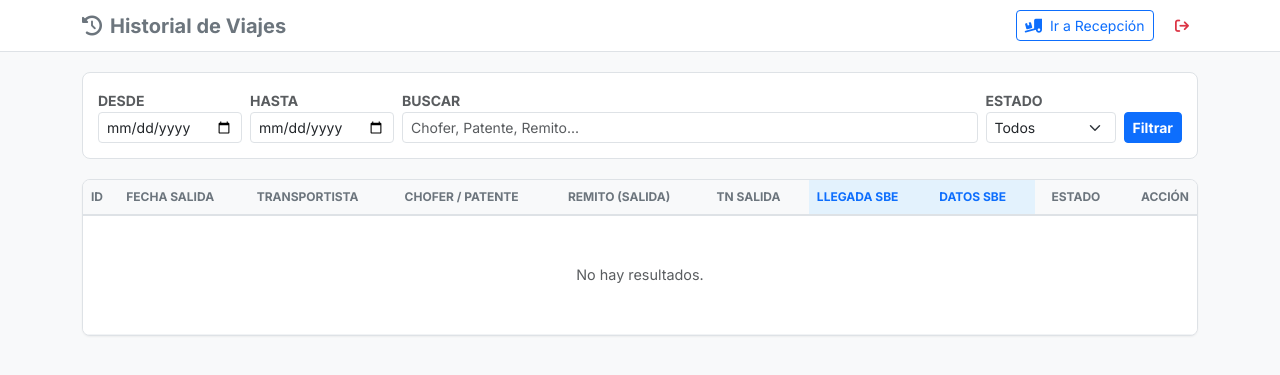
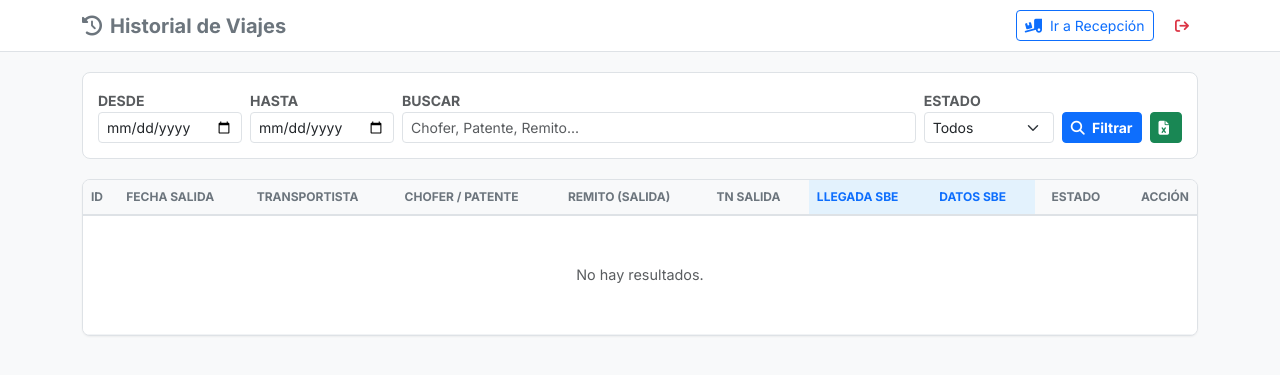
Before and after one commit to JoaquinSBE/Transportistas, a Flask app: template templates/arenera_history.html in a window 1280 px wide. Shown: the top 375 px of the page. Run offline with Flask 3, Linux system fonts and the light colour scheme; the template is opened without the code that fills it, so the values that code supplies are empty; some libraries are stand-ins or nearby versions.

Commit message:
Version Final: Boton de descarga excel areneras

```diff
--- a/templates/arenera_history.html
+++ b/templates/arenera_history.html
@@ -101,8 +101,17 @@
                     <option value="Certificado" {{ 'selected' if status == 'Certificado' }}>Certificado</option>
                 </select>
             </div>
-            <div class="col-12 col-md-auto">
-                <button type="submit" class="btn btn-primary btn-sm w-100 fw-bold">Filtrar</button>
+
+            <div class="col-6 col-md-auto">
+                <button type="submit" class="btn btn-primary btn-sm w-100 fw-bold">
+                    <i class="fa-solid fa-magnifying-glass me-1"></i> Filtrar
+                </button>
+            </div>
+
+            <div class="col-6 col-md-auto">
+                <a href="{{ url_for('arenera_export', start=start_date, end=end_date) }}" class="btn btn-success btn-sm w-100 fw-bold">
+                    <i class="fa-solid fa-file-excel me-1"></i>
+                </a>
             </div>
         </form>
     </div>
```
